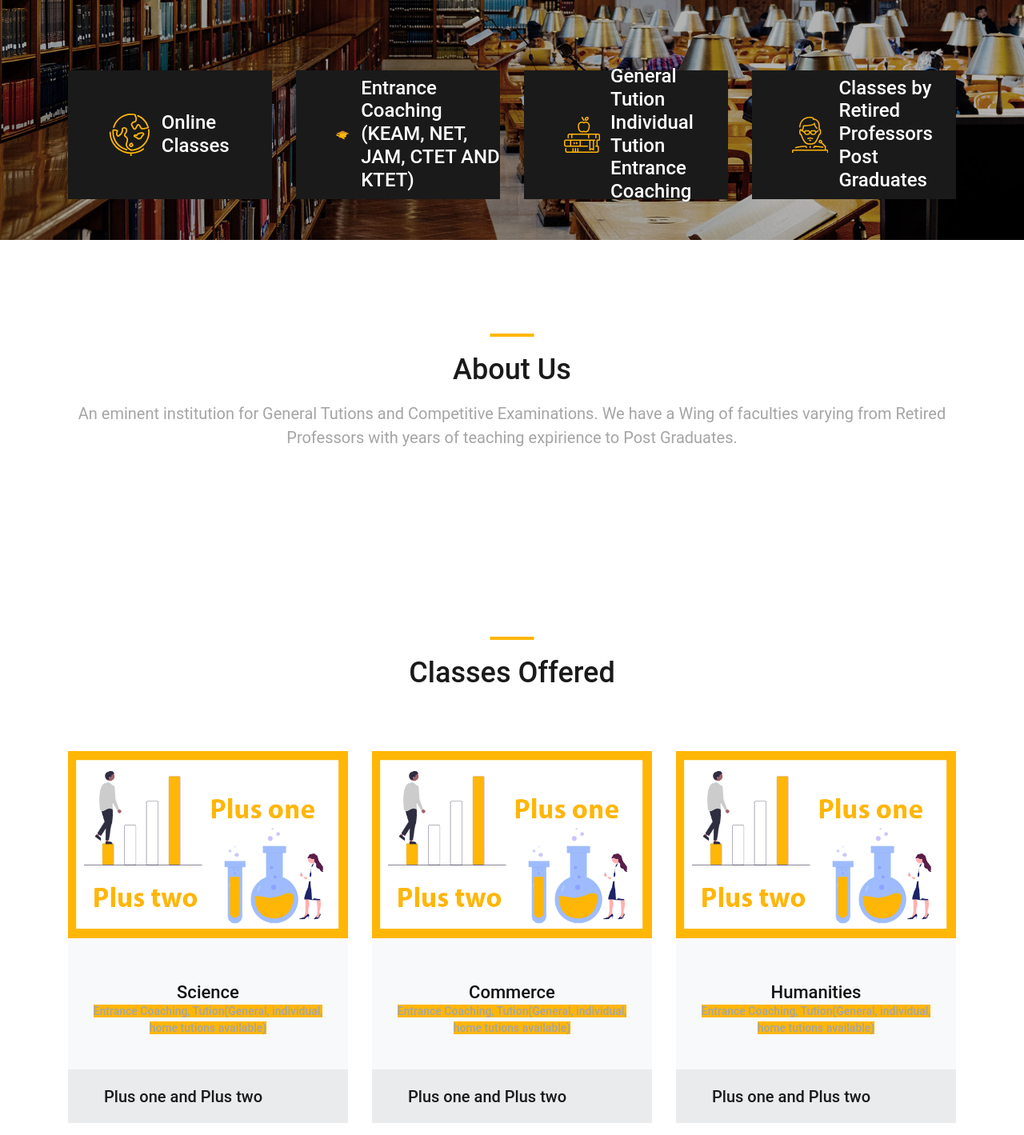
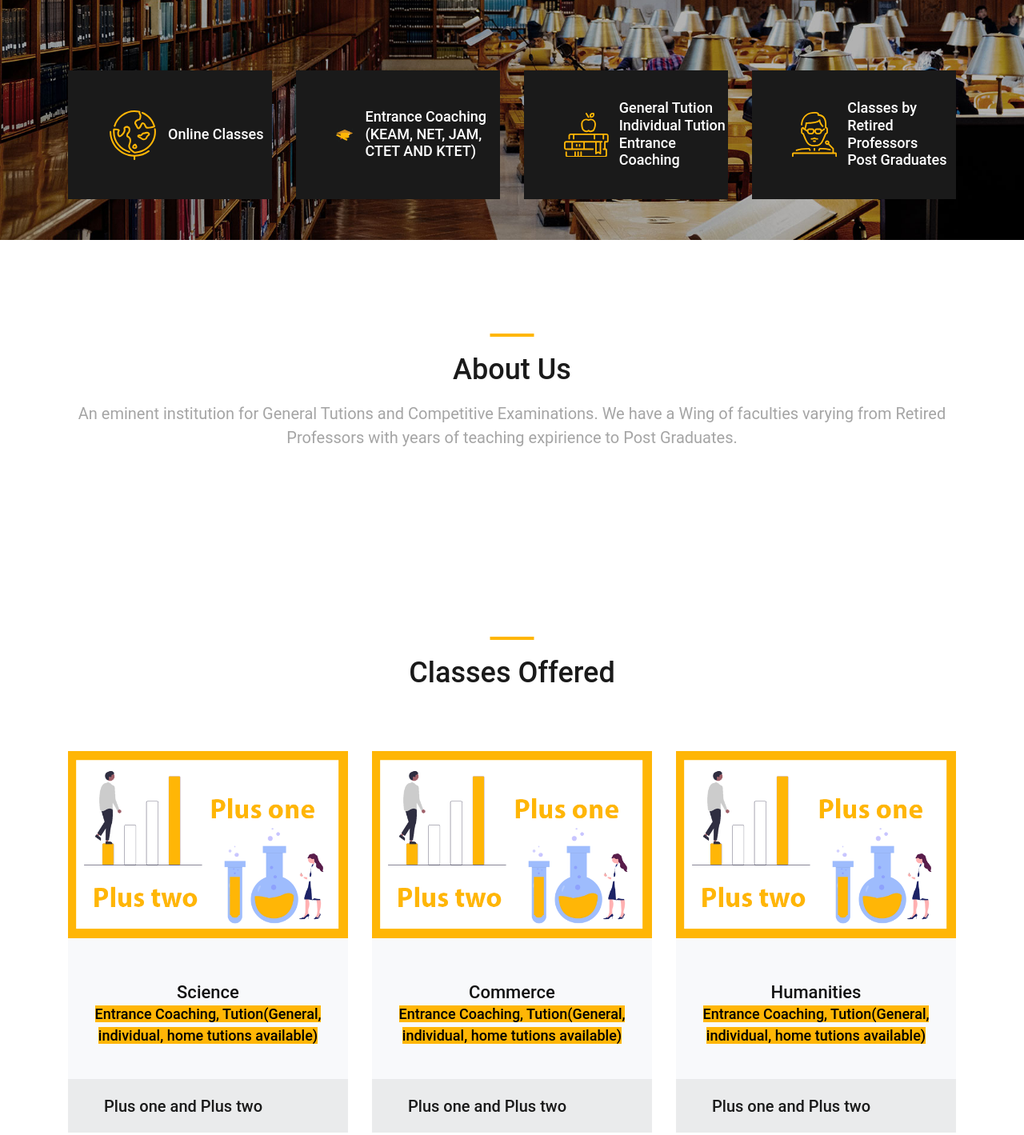
Before and after one commit to ResonanceClasses/ResonanceClasses, a plain HTML site: page index.html in a window 1280 px wide. Shown: the part 500-1919 px from the top of the page at 80% size. Drawn offline with Linux system fonts and the light colour scheme.

Commit message:
newyear_first_update

```diff
--- a/styles/main_styles.css
+++ b/styles/main_styles.css
@@ -878,7 +878,7 @@ aboutme
 }
 .hero_box_title
 {
-	font-size: 24px;
+	font-size: 18px;
 	font-weight: 500;
 	color: #FFFFFF;
 	margin-bottom: 7px;
@@ -1005,9 +1005,9 @@ aboutme
 }
 .card-text
 {
-	font-size: 14px;
-	font-weight: 500;
-	color: #a5a5a5;
+	font-size: 18px;
+	font-weight: 500;
+	color: #000000;
 	margin-top: -12px;
 }
 .price_box
```
